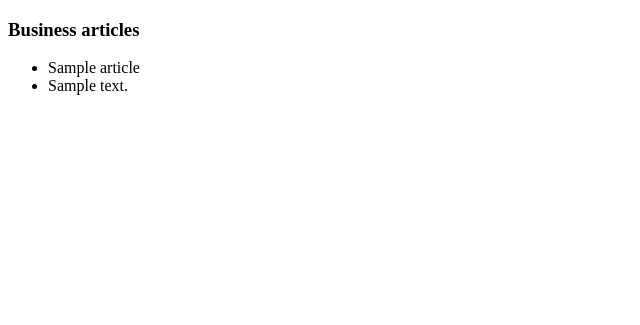
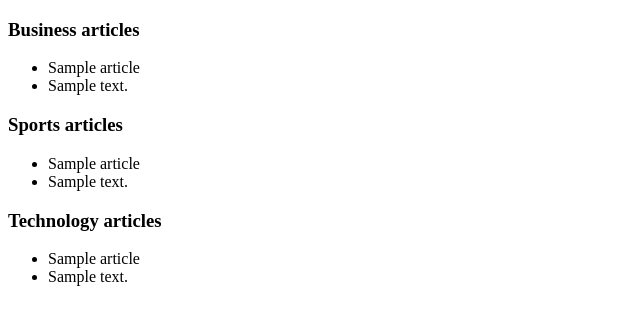
Before and after one commit to annstella/NewsHighlight, a Flask app: template app/templates/index.html in a window 1280 px wide. Shown: the top 325 px of the page, without its empty margins (0-640 px from the left). Run offline with Flask 2, Linux system fonts and the light colour scheme; the template is opened without the code that fills it: most values are stand-ins (such as "Sample title", 1, 10 or a date in 2020).

Commit message:
passed the two categories to index.html

```diff
--- a/app/templates/index.html
+++ b/app/templates/index.html
@@ -18,5 +18,23 @@
             {% endfor %}
         </ul>
 
+         <!-- Sports article section  -->
+         <h3> Sports articles</h3>
+         <ul>
+            {% for article in sports_articles %}
+                <li>{{ article.name}}</li>
+                <li>{{ article.description}}</li>
+            {% endfor %}
+        </ul>
+
+         <!-- Technology article section  -->
+         <h3> Technology articles</h3>
+         <ul>
+            {% for article in technology_articles %}
+                <li>{{ article.name}}</li>
+                <li>{{ article.description}}</li>
+            {% endfor %}
+        </ul>
+
     </body>
 </html>
```
